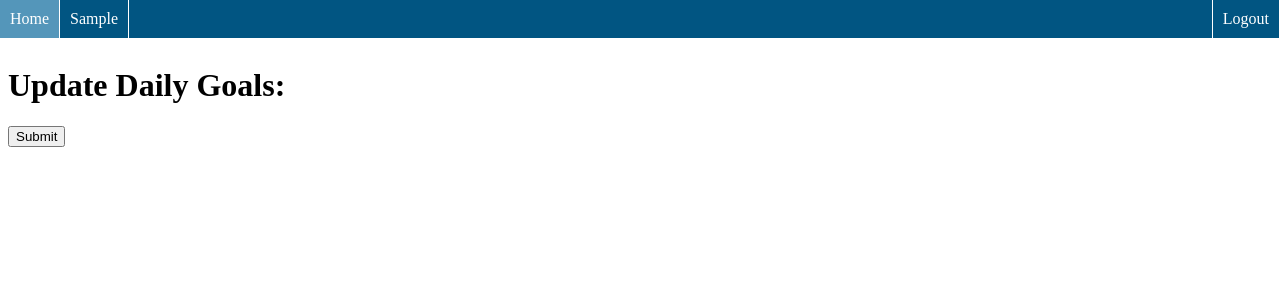
After one commit to matthew-f-bell/journaling-django, a Django app: page /daily-goals-update/ in a window 1280 px wide. The commit adds this page. Shown: the top 300 px of the page. Run offline with Django 5.2, Linux system fonts and the light colour scheme; the visitor is signed in with stand-in values (Sample User, id 1); data that the repository does not hold is empty.

Commit message:
Update Goals Form working and minor tweak to goal counter

```diff
--- a/main_app/models.py
+++ b/main_app/models.py
@@ -37,7 +37,6 @@ class JournalEntry(models.Model):
 class DailyGoals(models.Model):
     user = models.ForeignKey(CustomUser, on_delete=models.CASCADE)
     title = models.CharField(max_length=100)
-    goal_completed = models.BooleanField(null=True, blank=True)
     consecutive_submissions = models.IntegerField(default=0)
     date_submitted = models.DateField(default=timezone.now)
 
--- a/main_app/templates/daily_goals_checklist.html
+++ b/main_app/templates/daily_goals_checklist.html
@@ -9,6 +9,7 @@
     <div class="daily-goals-list-container">
         <div class="create-daily-goal-link-container">
             <a href="{% url 'daily-goals-create' %}" class="create-daily-goal-link">Create New Daily Goal</a>
+            <a href="{% url 'daily-goals-update' %}">Update Goals</a>
         </div>
         {% if form is None %}
             <h3>Please Create a Daily Goal</h3>
--- /dev/null
+++ b/main_app/templates/daily_goals_update.html
@@ -0,0 +1,22 @@
+{% extends 'base.html' %}
+{% load static %}
+
+
+{% block title %}
+    Create Daily Goals | Better Days
+{% endblock %}
+
+{% block body %}
+    <div class="create-daily-goals">
+        <h1>Update Daily Goals:</h1>
+
+        <form method="post">
+            {% csrf_token %}
+            {{ daily_goal_formset.management_form }}
+            {% for form in daily_goal_formset %}
+                {{ form.title }}
+            {% endfor %}
+            <input type="submit" value="Submit" class="form-btn">
+        </form>
+    </div>
+{% endblock %}
--- a/main_app/urls.py
+++ b/main_app/urls.py
@@ -10,4 +10,5 @@ urlpatterns = [
     path('create-daily-goal/', views.Daily_Goals_Create_View.as_view(), name='daily-goals-create'),
     path('check-daily-goals/<int:user_id>', views.Daily_Goals_Checklist_View.as_view(), name='daily-goals-checklist'),
     path('daily-goals-delete/<int:pk>', views.Daily_Goals_Delete_View.as_view(), name='daily-goals-delete'),
+    path('daily-goals-update/', views.Daily_Goals_Update_View.as_view(), name='daily-goals-update')
 ]
--- a/main_app/views.py
+++ b/main_app/views.py
@@ -9,7 +9,7 @@ from django.views.generic import FormView
 from django.views.generic.edit import UpdateView, DeleteView
 from .models import CustomUser, JournalEntry, DailyGoals
 from django.http import HttpResponseRedirect
-from .forms import JournalEntryCreationForm, DailyGoalCreationForm, DailyGoalsChecklistForm
+from .forms import JournalEntryCreationForm, DailyGoalCreationForm, DailyGoalsChecklistForm, DailyGoalsUpdateForm, DailyGoalsUpdateFormset
 
 
 
@@ -112,7 +112,7 @@ class Daily_Goals_Checklist_View(FormView):
                     goal_edit.date_submitted = get_date
                     print("consecutive " + goal)
                     goal_edit.save()
-                elif(next_day-get_date > timedelta(days=1)):
+                elif(next_day-get_date < timedelta(days=0)):
                     print(str(date_check))
                     goal_edit.consecutive_submissions = 1
                     goal_edit.date_submitted = get_date
@@ -124,12 +124,10 @@ class Daily_Goals_Checklist_View(FormView):
         elif 'delete_button' in self.request.POST:
             DailyGoals.objects.filter(pk__in=update_goals_id).delete()
             return HttpResponseRedirect(reverse_lazy('user-profile', kwargs={'user_id':user_id}))
+
     def get_success_url(self):
         user_id = self.request.user.id
         return reverse_lazy('user-profile', kwargs={'user_id':user_id})
-
-
-
 
 @method_decorator(login_required, name='dispatch')
 class Daily_Goals_Delete_View(DeleteView):
@@ -139,3 +137,34 @@ class Daily_Goals_Delete_View(DeleteView):
     def get_success_url(self):
         user_id = self.request.user.id
         return reverse_lazy('daily-goals-checklist', kwargs={'user_id':user_id})
+
+@method_decorator(login_required, name='dispatch')
+class Daily_Goals_Update_View(FormView):
+    model = DailyGoals
+    fields = ['title']
+    form_class = DailyGoalsUpdateFormset
+    template_name = 'daily_goals_update.html'
+
+    def get_context_data(self, **kwargs):
+        context = super().get_context_data(**kwargs)
+        user = self.request.user
+        queryset = DailyGoals.objects.filter(user=user)
+        context['daily_goal_formset'] = DailyGoalsUpdateFormset(queryset=queryset)
+        return context
+
+    def post(self, request, *args,**kwargs):
+        user = self.request.user
+        queryset = DailyGoals.objects.filter(user=user)
+        formset = DailyGoalsUpdateFormset(request.POST, queryset=queryset)
+        if formset.is_valid():
+            formset.save()
+            return self.form_valid(formset)
+        else:
+            return self.form_invalid(formset)
+
+    def form_valid(self, formset):
+        self.object  = formset.save(commit=False)
+        self.object.user = self.request.user
+        user_id = self.object.user.id
+        self.object.save()
+        return HttpResponseRedirect(reverse_lazy('user-profile', kwargs={'user_id':user_id}))
```
Also changed, not shown: main_app/forms.py (+9 -1 lines), main_app/migrations/0010_remove_dailygoals_goal_completed.py (added).
